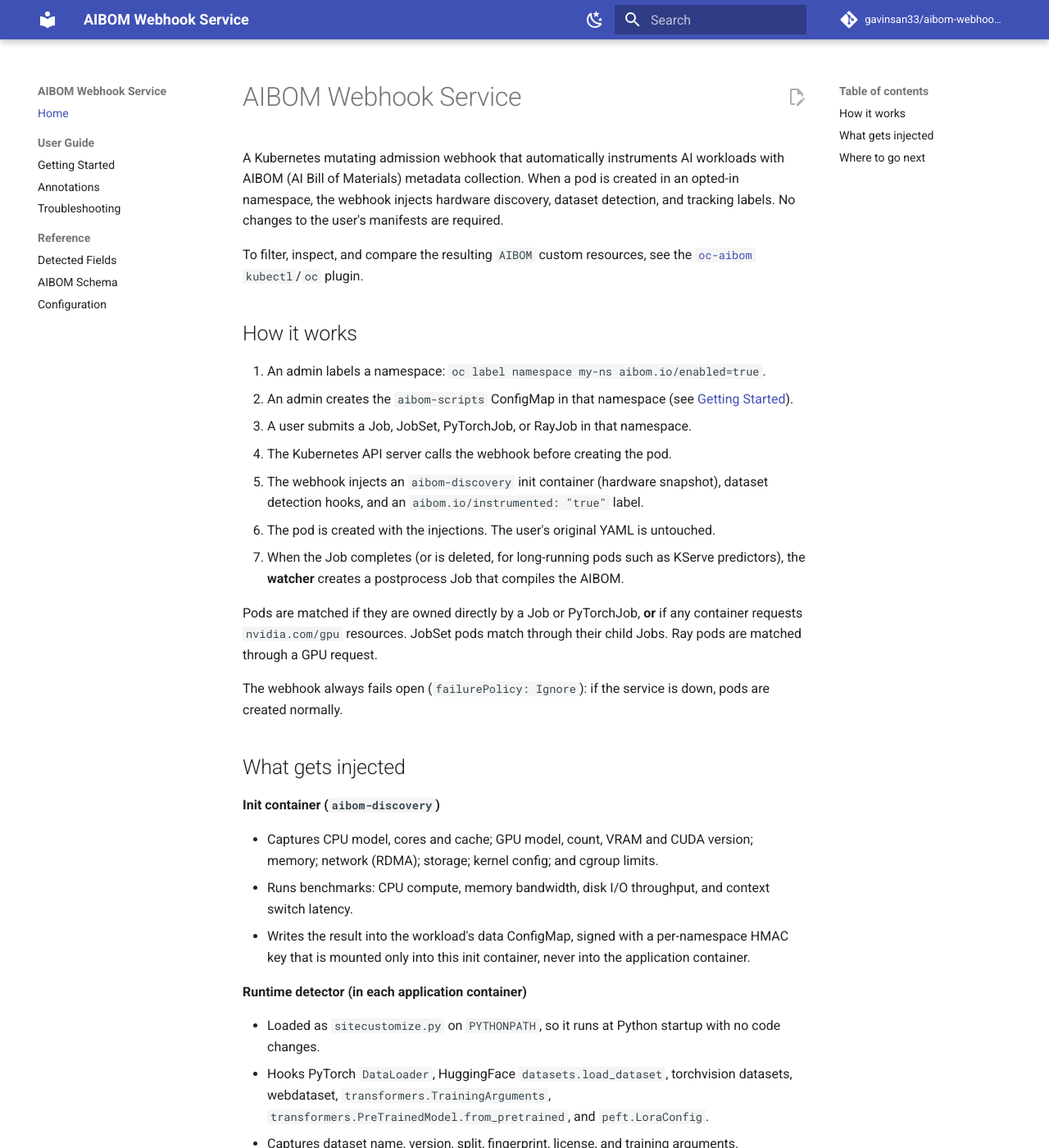
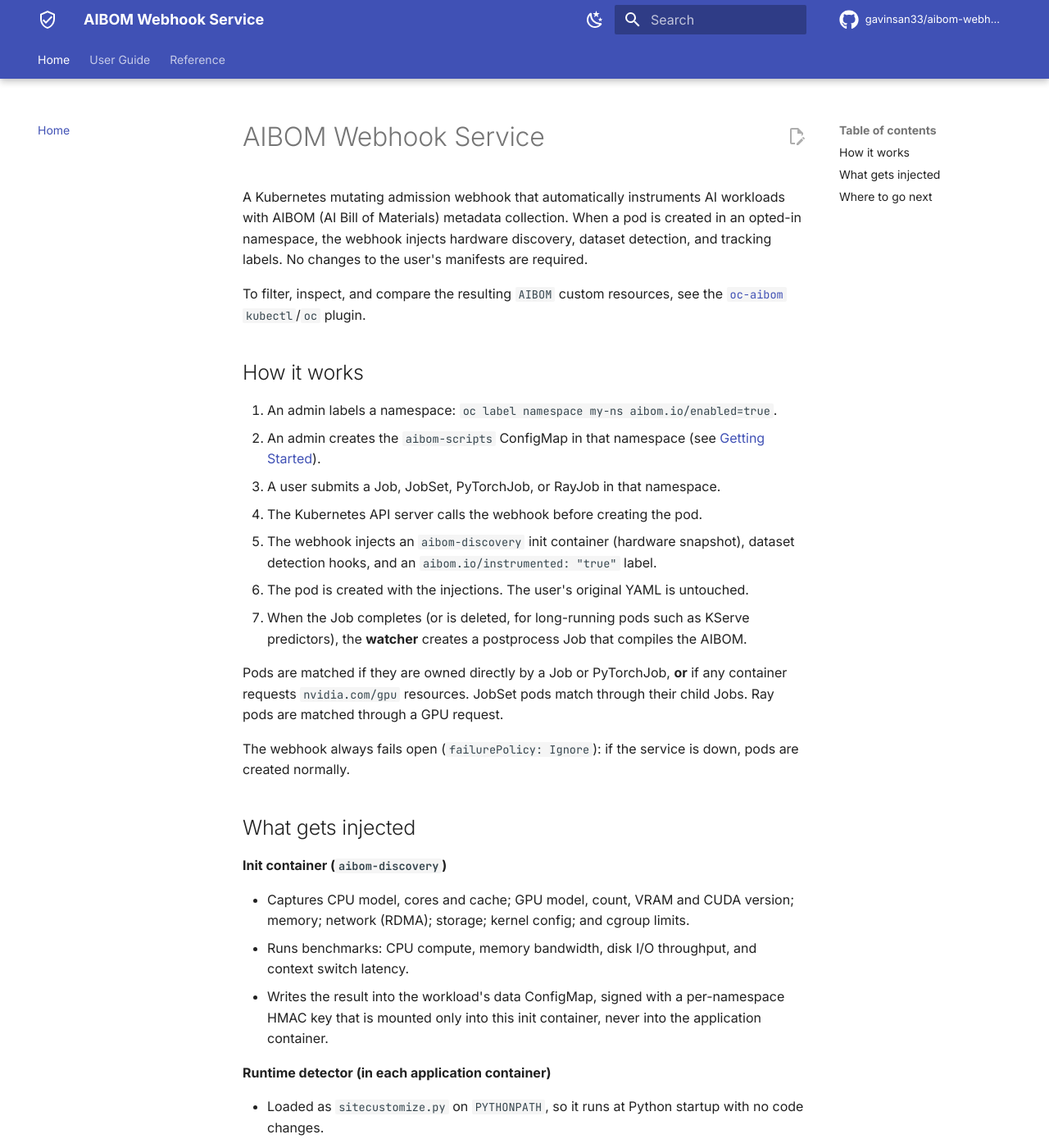
Before and after one commit to gavinsan33/aibom-webhook-service, an MkDocs documentation site: the page built from docs/index.md, in a window 1280 px wide and 1400 px high. Shown: the whole window at 82% size. Built offline with MkDocs 1.6.1 and Material for MkDocs 9.7.7, drawn with Linux system fonts in a browser that asks for light colours; comment, search, counter and statistics services are not loaded.

Commit message:
update site theming

```diff
--- a/mkdocs.yml
+++ b/mkdocs.yml
@@ -6,23 +6,42 @@
 
 theme:
   name: material
+  font:
+    text: Inter
+    code: JetBrains Mono
+  icon:
+    logo: material/shield-check-outline
+    repo: fontawesome/brands/github
   features:
+    - navigation.tabs
+    - navigation.tabs.sticky
     - navigation.sections
+    - navigation.instant
     - navigation.top
+    - navigation.footer
+    - toc.follow
+    - search.suggest
+    - search.highlight
     - content.code.copy
     - content.action.edit
-    - search.suggest
   palette:
     - media: "(prefers-color-scheme: light)"
       scheme: default
+      primary: indigo
+      accent: teal
       toggle:
         icon: material/weather-night
         name: Switch to dark mode
     - media: "(prefers-color-scheme: dark)"
       scheme: slate
+      primary: custom
+      accent: custom
       toggle:
         icon: material/weather-sunny
         name: Switch to light mode
+
+extra_css:
+  - stylesheets/extra.css
 
 markdown_extensions:
   - admonition
```
